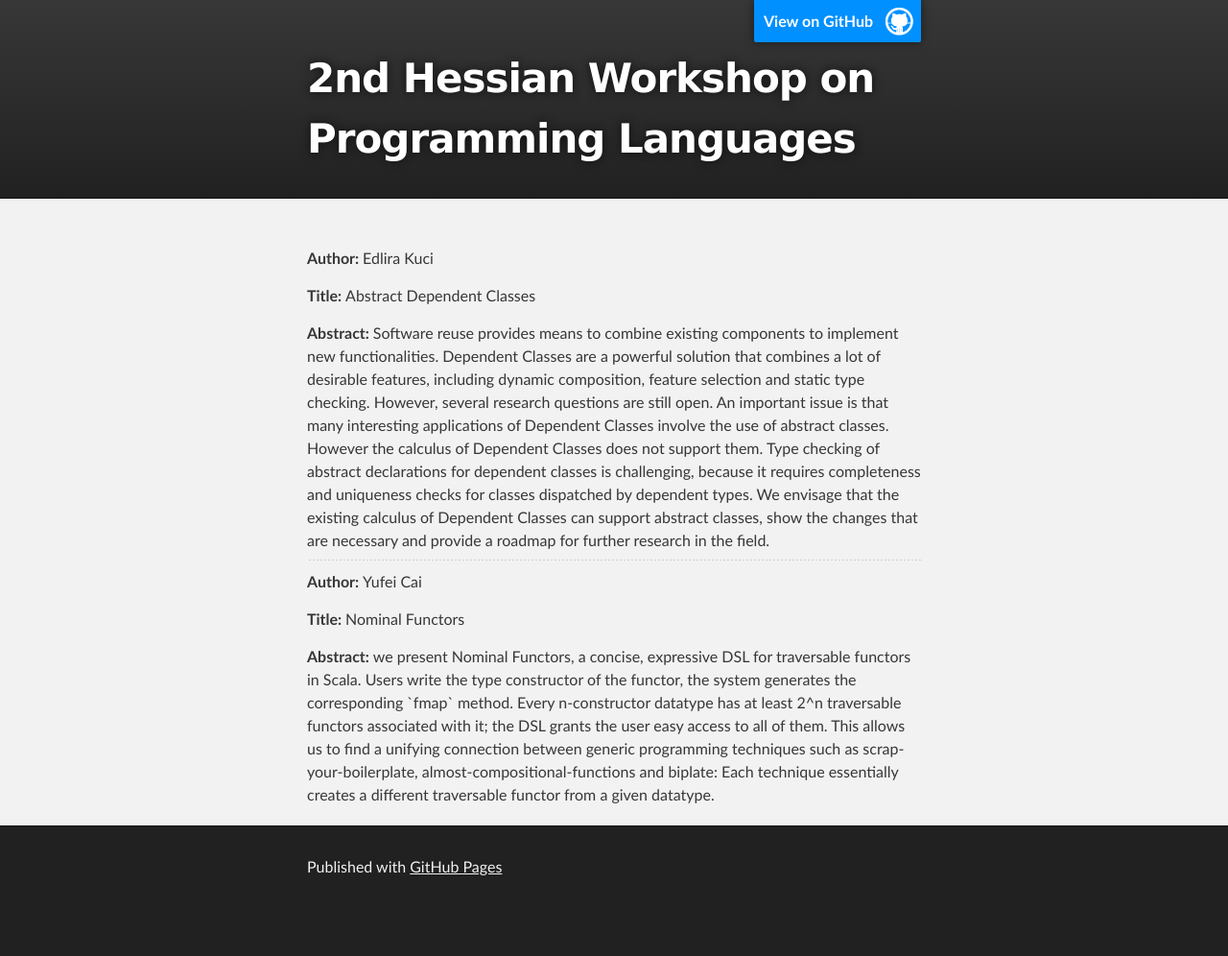
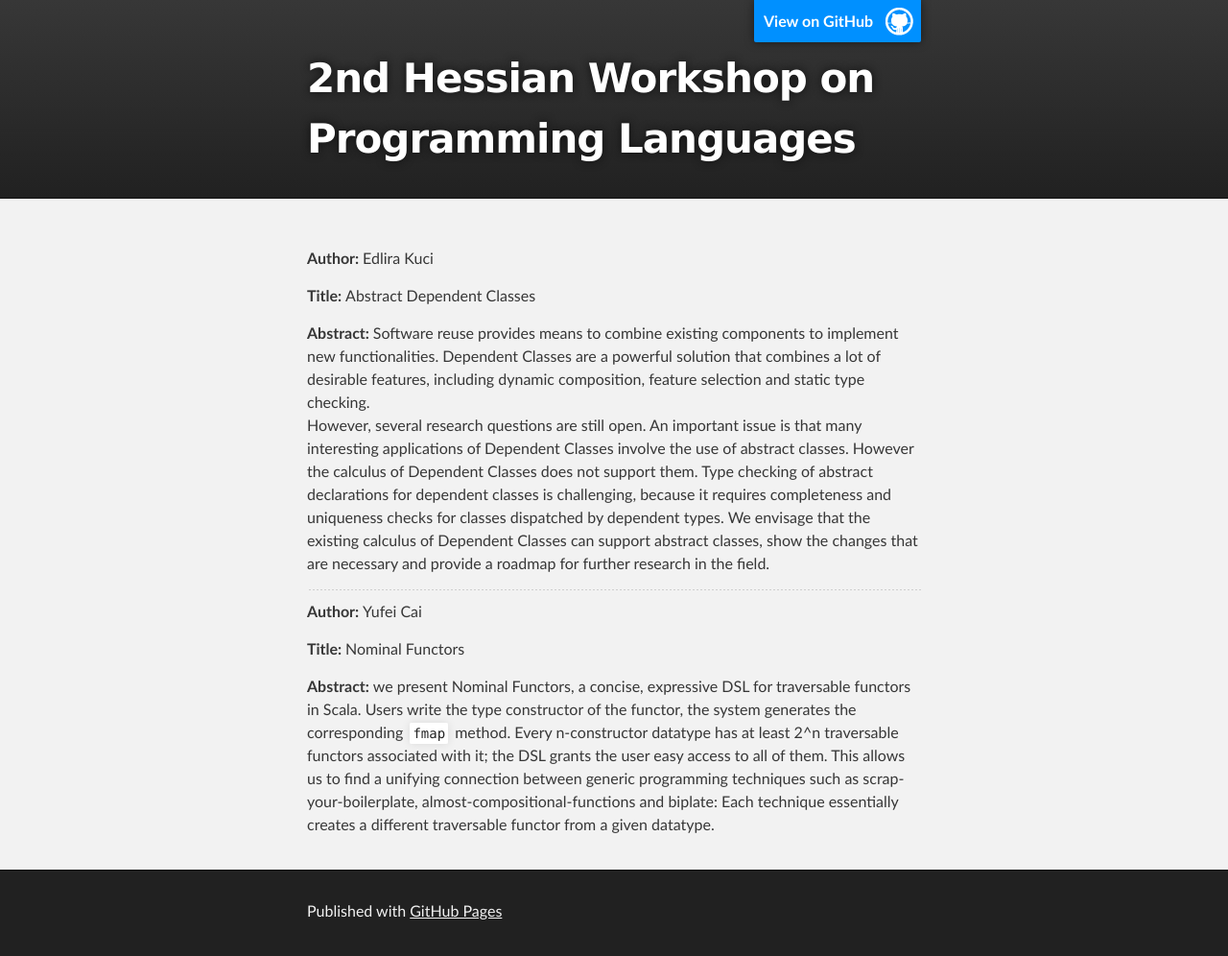
Before and after one commit to ps-mr/hesspl-2014, a Jekyll site: the page built from abstracts.md, in a window 1280 px wide. Shown: the whole page at 96% size. Built offline with Jekyll 4.4.1, drawn with Linux system fonts in a browser that asks for light colours; before the commit the page ends 950 px from its top, so only the background shows below that.

Commit message:
Reformat abstracts using Kramdown syntax
Benefits:
- we don't have to use HTML syntax, which breaks abstraction and is heavier
- Markdown syntax is still recognized (while it wasn't inside HTML blocks)

Also add a template for other abstracts.

```diff
--- a/abstracts.md
+++ b/abstracts.md
@@ -2,20 +2,17 @@
 layout: index
 ---
 
-<span class="author">
+{: .author}
 Edlira Kuci
-</span>
 
-<span class="title">
+{: .title}
 Abstract Dependent Classes
-</span>
 
-<div class="abstract">
+{: .abstract}
 Software reuse provides means to combine existing components to
 implement new functionalities. Dependent Classes are a powerful solution that
 combines a lot of desirable features, including dynamic composition,
 feature selection and static type checking.
-
 However, several research questions are still open. An important
 issue is that many interesting applications of Dependent Classes
 involve the use of abstract classes. However the calculus of Dependent Classes
@@ -26,19 +23,16 @@ by dependent types. We envisage that the existing calculus of
 Dependent Classes can support abstract classes, show the changes that
 are necessary and provide a roadmap for further research in the
 field.
-</div>
 
 --------
 
-<span class="author">
+{: .author}
 Yufei Cai
-</span>
 
-<span class="title">
+{: .title}
 Nominal Functors
-</span>
 
-<div class="abstract">
+{: .abstract}
 we present Nominal Functors, a concise, expressive DSL for traversable
 functors in Scala. Users write the type constructor of the functor,
 the system generates the corresponding `fmap` method. Every
@@ -48,4 +42,13 @@ them. This allows us to find a unifying connection between generic
 programming techniques such as scrap-your-boilerplate,
 almost-compositional-functions and biplate: Each technique essentially
 creates a different traversable functor from a given datatype.
-</div>
+
+<!--
+--------
+
+{: .author}
+
+{: .title}
+
+{: .abstract}
+-->
```
